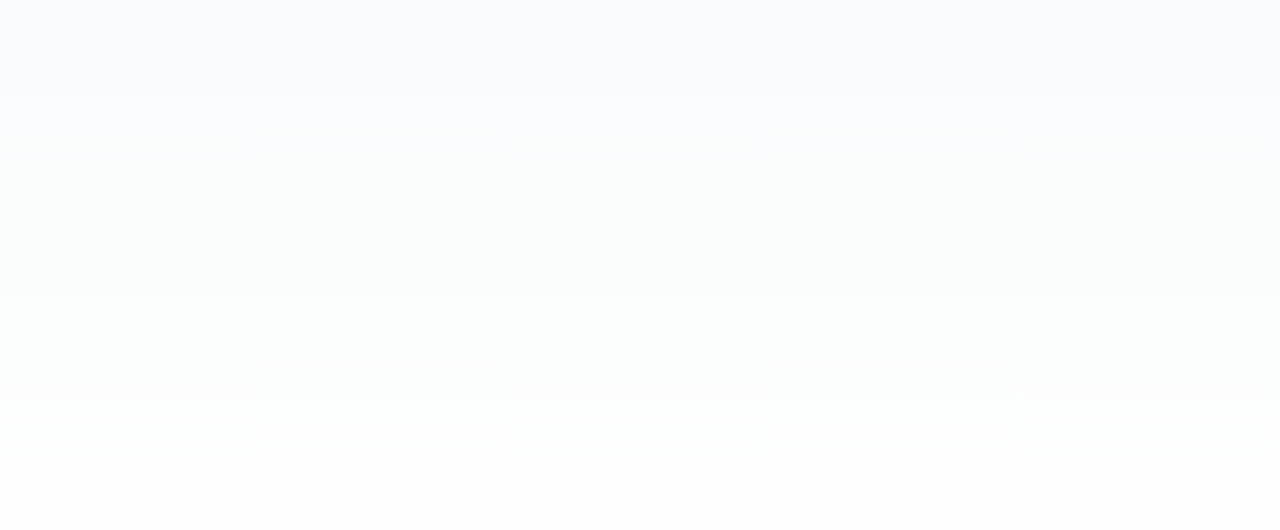
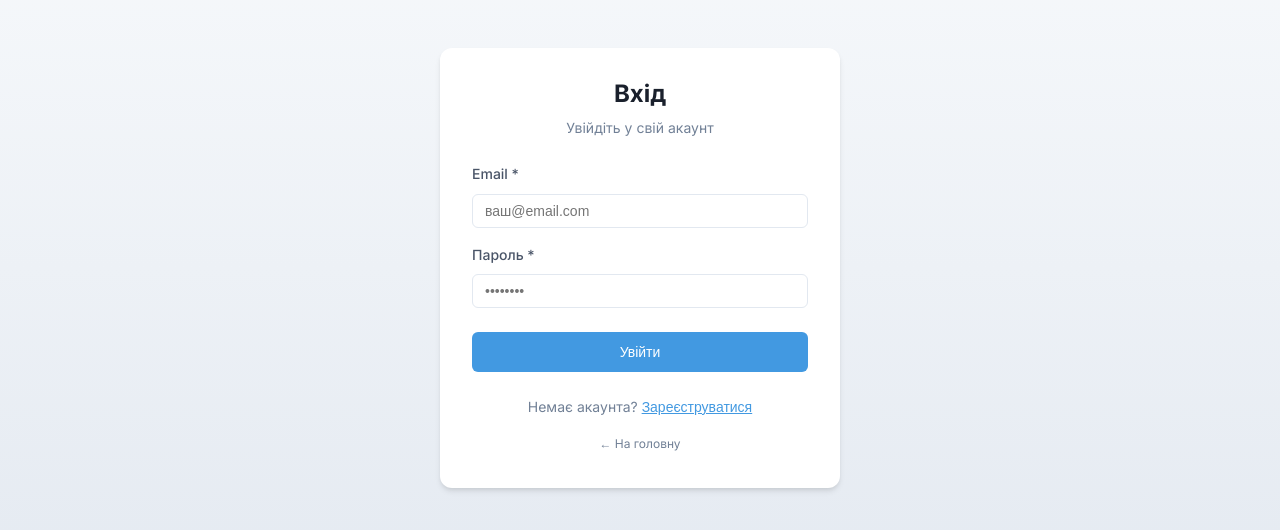
Before and after one commit to VP-account/AMGcalendar, a Next.js app: page /login in a window 1280 px wide. Shown: the part 132-662 px from the top of the page. Built offline with nearby package versions, Linux system fonts and the light colour scheme.

Commit message:
Update LoginForm.tsx

```diff
--- a/app/login/LoginForm.tsx
+++ b/app/login/LoginForm.tsx
@@ -7,7 +7,6 @@
 import { storage } from '@/app/lib/storage';
 import type { User } from '@/app/lib/storage';
 
-// Виносимо всю логіку з `useSearchParams()` в цей компонент
 export default function LoginForm() {
     const [isRegistering, setIsRegistering] = useState(false);
     const [formData, setFormData] = useState({
@@ -20,7 +19,7 @@
     });
     const [error, setError] = useState('');
     const router = useRouter();
-    const searchParams = useSearchParams(); // Хук тепер в дочірньому компоненті
+    const searchParams = useSearchParams();
 
     useEffect(() => {
         const registerParam = searchParams.get('register');
@@ -73,15 +72,168 @@
             role: 'user',
         };
 
-        const savedUser = storage.saveUser(userData);
-        router.push(savedUser.role === 'admin' ? '/admin' : '/dashboard');
+        // ЗБЕРІГАЄМО КОРИСТУВАЧА
+        storage.saveUser(userData);
+
+        // АЛЕ storage.saveUser не повертає об'єкт!
+        // Використовуємо наш userData для перенаправлення
+        router.push(userData.role === 'admin' ? '/admin' : '/dashboard');
     };
 
-    // Копіюємо JSX твоєї форми з файлу page.tsx (весь код після return)
+    // ВАЖЛИВО: Додайте весь JSX код форми!
     return (
         <div style={styles.container}>
-            {/* ... увесь JSX з твого поточного коду ... */}
-            {/* Скопіюй всі стилі styles знизу сюди */}
+            <div style={styles.card}>
+                <div style={styles.header}>
+                    <h1 style={styles.title}>
+                        {isRegistering ? 'Створення аккаунта' : 'Вхід'}
+                    </h1>
+                    <p style={styles.subtitle}>
+                        {isRegistering
+                            ? 'Заповніть форму для реєстрації'
+                            : 'Увійдіть у свій акаунт'}
+                    </p>
+                </div>
+
+                {error && (
+                    <div style={styles.error}>{error}</div>
+                )}
+
+                <form onSubmit={handleSubmit} style={styles.form}>
+                    <div style={styles.inputGroup}>
+                        <label htmlFor="email" style={styles.label}>
+                            Email *
+                        </label>
+                        <input
+                            type="email"
+                            id="email"
+                            name="email"
+                            value={formData.email}
+                            onChange={handleChange}
+                            style={styles.input}
+                            placeholder="ваш@email.com"
+                            required
+                        />
+                    </div>
+
+                    <div style={styles.inputGroup}>
+                        <label htmlFor="password" style={styles.label}>
+                            Пароль *
+                        </label>
+                        <input
+                            type="password"
+                            id="password"
+                            name="password"
+                            value={formData.password}
+                            onChange={handleChange}
+                            style={styles.input}
+                            placeholder="••••••••"
+                            required
+                        />
+                    </div>
+
+                    {isRegistering && (
+                        <>
+                            <div style={styles.inputGroup}>
+                                <label htmlFor="name" style={styles.label}>
+                                    Ім'я *
+                                </label>
+                                <input
+                                    type="text"
+                                    id="name"
+                                    name="name"
+                                    value={formData.name}
+                                    onChange={handleChange}
+                                    style={styles.input}
+                                    placeholder="Ваше ім'я"
+                                    required={isRegistering}
+                                />
+                            </div>
+
+                            <div style={styles.inputGroup}>
+                                <label htmlFor="phone" style={styles.label}>
+                                    Телефон *
+                                </label>
+                                <input
+                                    type="tel"
+                                    id="phone"
+                                    name="phone"
+                                    value={formData.phone}
+                                    onChange={handleChange}
+                                    style={styles.input}
+                                    placeholder="+380 XX XXX XX XX"
+                                    required={isRegistering}
+                                />
+                            </div>
+
+                            <div style={styles.inputGroup}>
+                                <label htmlFor="language" style={styles.label}>
+                                    Мова інтерфейсу
+                                </label>
+                                <select
+                                    id="language"
+                                    name="language"
+                                    value={formData.language}
+                                    onChange={handleChange}
+                                    style={styles.input}
+                                >
+                                    <option value="uk">Українська</option>
+                                    <option value="en">English</option>
+                                    <option value="pl">Polski</option>
+                                </select>
+                            </div>
+
+                            <div style={styles.checkboxGroup}>
+                                <input
+                                    type="checkbox"
+                                    id="acceptTerms"
+                                    name="acceptTerms"
+                                    checked={formData.acceptTerms}
+                                    onChange={handleChange}
+                                    style={styles.checkbox}
+                                    required={isRegistering}
+                                />
+                                <label htmlFor="acceptTerms" style={styles.checkboxLabel}>
+                                    Я приймаю умови конфіденційності та обробки персональних даних
+                                </label>
+                            </div>
+                        </>
+                    )}
+
+                    <button type="submit" style={styles.button}>
+                        {isRegistering ? 'Зареєструватися' : 'Увійти'}
+                    </button>
+                </form>
+
+                <div style={styles.footer}>
+                    {isRegistering ? (
+                        <p style={styles.footerText}>
+                            Вже маєте акаунт?{' '}
+                            <button
+                                type="button"
+                                onClick={() => setIsRegistering(false)}
+                                style={styles.linkButton}
+                            >
+                                Увійти
+                            </button>
+                        </p>
+                    ) : (
+                        <p style={styles.footerText}>
+                            Немає акаунта?{' '}
+                            <button
+                                type="button"
+                                onClick={() => setIsRegistering(true)}
+                                style={styles.linkButton}
+                            >
+                                Зареєструватися
+                            </button>
+                        </p>
+                    )}
+                    <Link href="/" style={styles.homeLink}>
+                        ← На головну
+                    </Link>
+                </div>
+            </div>
         </div>
     );
 }
@@ -89,7 +241,131 @@
 const styles = {
     container: {
         minHeight: '100vh',
-        background: 'linear-gradient(to bottom, var(--color-background), white)'
+        display: 'flex',
+        alignItems: 'center',
+        justifyContent: 'center',
+        background: 'linear-gradient(to bottom, #f8fafc, #e2e8f0)',
+        padding: '20px',
     },
-    // ... КОПІЮЙ СЮДИ ВСІ ІНШІ СТИЛІ З ПОПЕРЕДНЬОГО ФАЙЛУ ...
+    card: {
+        background: 'white',
+        borderRadius: '12px',
+        boxShadow: '0 4px 6px -1px rgba(0, 0, 0, 0.1), 0 2px 4px -1px rgba(0, 0, 0, 0.06)',
+        padding: '2rem',
+        width: '100%',
+        maxWidth: '400px',
+    },
+    header: {
+        textAlign: 'center' as const,
+        marginBottom: '1.5rem',
+    },
+    title: {
+        fontSize: '1.5rem',
+        fontWeight: 'bold',
+        color: '#1a202c',
+        marginBottom: '0.5rem',
+    },
+    subtitle: {
+        color: '#718096',
+        fontSize: '0.875rem',
+    },
+    error: {
+        backgroundColor: '#fed7d7',
+        color: '#c53030',
+        padding: '0.75rem',
+        borderRadius: '6px',
+        marginBottom: '1rem',
+        fontSize: '0.875rem',
+    },
+    form: {
+        display: 'flex',
+        flexDirection: 'column' as const,
+        gap: '1rem',
+    },
+    inputGroup: {
+        display: 'flex',
+        flexDirection: 'column' as const,
+        gap: '0.5rem',
+    },
+    label: {
+        fontSize: '0.875rem',
+        fontWeight: '500',
+        color: '#4a5568',
+    },
+    input: {
+        padding: '0.5rem 0.75rem',
+        border: '1px solid #e2e8f0',
+        borderRadius: '6px',
+        fontSize: '0.875rem',
+        transition: 'all 0.2s',
+        ':focus': {
+            outline: 'none',
+            borderColor: '#4299e1',
+            boxShadow: '0 0 0 3px rgba(66, 153, 225, 0.15)',
+        },
+    },
+    checkboxGroup: {
+        display: 'flex',
+        alignItems: 'center',
+        gap: '0.5rem',
+    },
+    checkbox: {
+        width: '1rem',
+        height: '1rem',
+    },
+    checkboxLabel: {
+        fontSize: '0.75rem',
+        color: '#4a5568',
+    },
+    button: {
+        backgroundColor: '#4299e1',
+        color: 'white',
+        padding: '0.75rem',
+        borderRadius: '6px',
+        border: 'none',
+        fontSize: '0.875rem',
+        fontWeight: '500',
+        cursor: 'pointer',
+        transition: 'background-color 0.2s',
+        marginTop: '0.5rem',
+        ':hover': {
+            backgroundColor: '#3182ce',
+        },
+        ':focus': {
+            outline: 'none',
+            boxShadow: '0 0 0 3px rgba(66, 153, 225, 0.5)',
+        },
+    },
+    footer: {
+        marginTop: '1.5rem',
+        textAlign: 'center' as const,
+    },
+    footerText: {
+        color: '#718096',
+        fontSize: '0.875rem',
+        marginBottom: '0.5rem',
+    },
+    linkButton: {
+        color: '#4299e1',
+        background: 'none',
+        border: 'none',
+        cursor: 'pointer',
+        fontSize: '0.875rem',
+        fontWeight: '500',
+        padding: '0',
+        textDecoration: 'underline',
+        ':hover': {
+            color: '#3182ce',
+        },
+    },
+    homeLink: {
+        display: 'inline-block',
+        color: '#718096',
+        fontSize: '0.75rem',
+        textDecoration: 'none',
+        marginTop: '0.5rem',
+        ':hover': {
+            color: '#4a5568',
+        },
+    },
 } as const;
```
